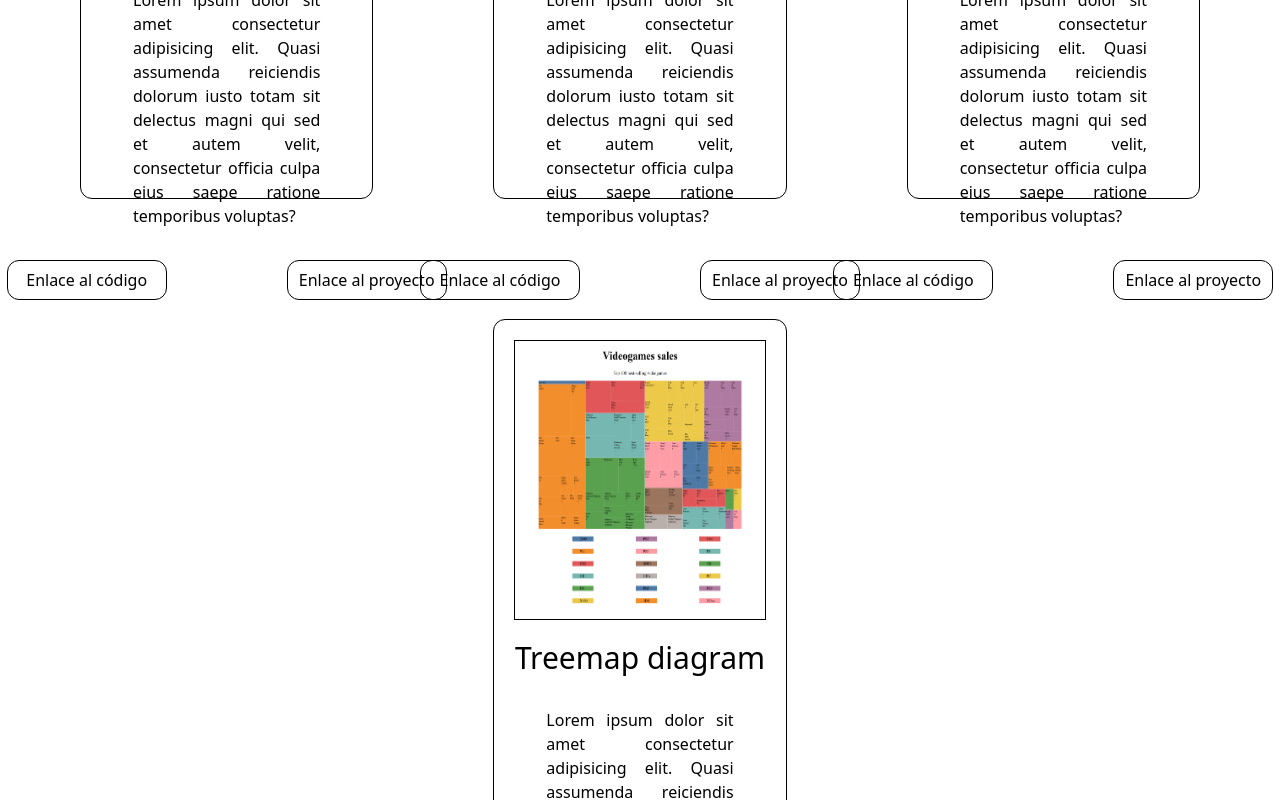
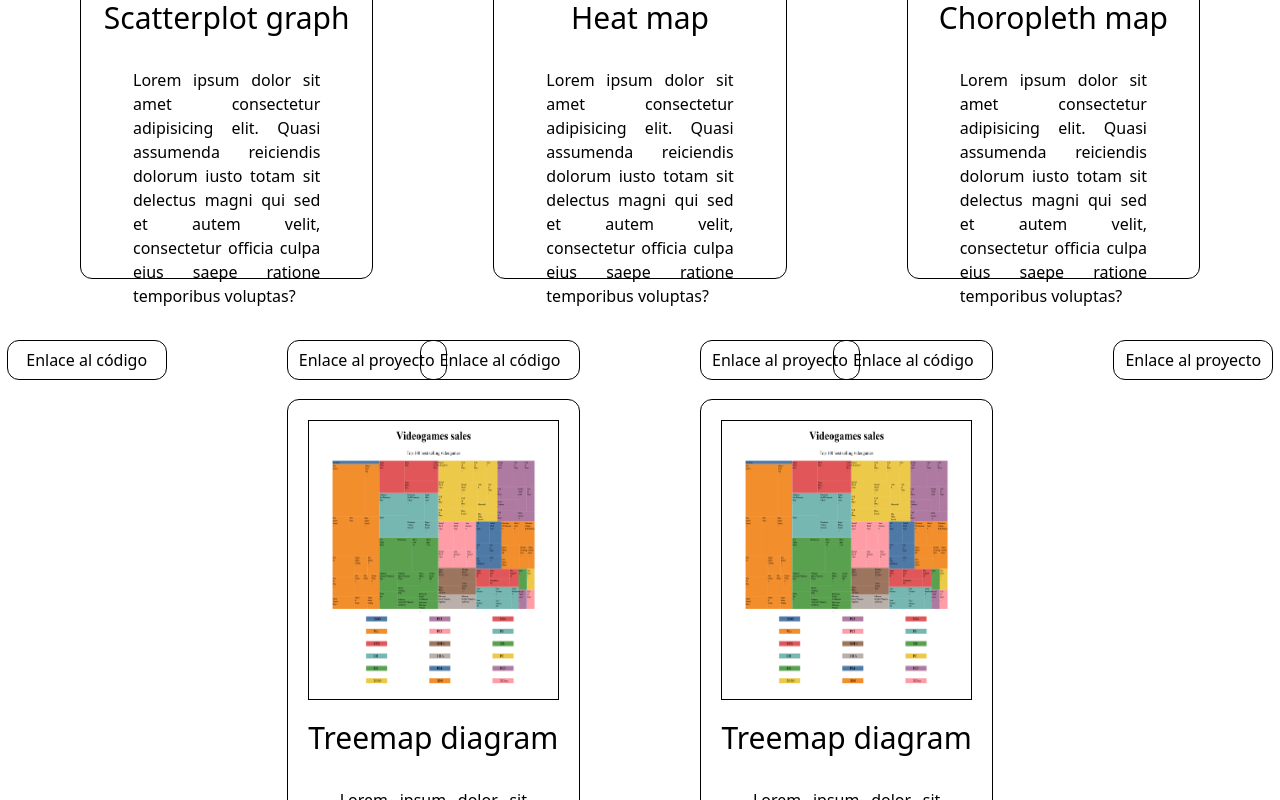
Before and after one commit to Dev-id-A/personal-portfolio, a React (Vite) app: page /projects in a window 1280 px wide. Shown: the part 2289-3089 px from the top of the page. Built offline with nearby package versions, Linux system fonts and the light colour scheme.

Commit message:
All projects displayed

```diff
--- a/pages/Projects.jsx
+++ b/pages/Projects.jsx
@@ -1,4 +1,4 @@
-import { useState } from "react";
+import { use, useState } from "react";
 import Project from "../src/assets/Project/Project";
 import { ProjectData } from "../src/assets/Project/ProjectData";
 
@@ -9,11 +9,11 @@ function Projects({fadeLan, changeLan }) {
     <main id="projects-main" className={`px-20 transition-opacity duration-300 ${fadeLan ? "opacity-0":"opacity-100"}`}>
       <h1 id="projects-title" className="text-center text-5xl mt-10">{changeLan == "es" ? "Proyectos":"Projects"}</h1>
 
-      <section id="project-btn-section" className="flex flex-cols justify-center mt-30 gap-20 text-center text-3xl">
+        <section id="project-btn-section" className="flex flex-cols justify-center mt-30 gap-20 text-center text-3xl">
 
-        <button id="all" className="border hover:cursor-pointer rounded-2xl p-3">{changeLan == "es" ? "Todos los proyectos":"All projects"}</button>
-        <button id="certifications" className="border hover:cursor-pointer rounded-2xl p-3" onClick={()=>setCertifications(!certifications)}>
-          {changeLan == "es" ? "Certificados":"Certifications"}</button>
+          <button id="all" className="border hover:cursor-pointer rounded-2xl p-3">{changeLan == "es" ? "Todos los proyectos":"All projects"}</button>
+          <button id="certifications" className="border hover:cursor-pointer rounded-2xl p-3" onClick={()=>setCertifications(!certifications)}>
+            {changeLan == "es" ? "Certificados":"Certifications"}</button>
 
         </section>
 
@@ -24,21 +24,15 @@ function Projects({fadeLan, changeLan }) {
             <button className="border hover:cursor-pointer rounded-2xl p-3">Data visualization</button>
           </div>
 
-          <section className="grid grid-cols-3 gap-30">
+        <section className="grid grid-cols-6 gap-30 place-items-center mt-20 pb-20">
            {ProjectData.map((project, i)=>
               <Project key={i} projectName={project.alt} src={project.src}
               githubLink={project.githubLink} pagesLink={project.pagesLink}
-              changeLan={changeLan} divClass={i === ProjectData.length - 1 && ProjectData.length % 3 == 1 ? "col-span-1 col-start-2":"" }/>
+              changeLan={changeLan} divClass={
+                i === ProjectData.length-2 && ProjectData.length % 3 == 2 ? "col-start-2":
+                i === ProjectData.length - 1 && ProjectData.length % 3 == 1 ? "col-start-3":"" }/>
            )}
-           </section>
-      {/* <section id="projects-section" className="grid grid-cols-6 place-items-center mt-20 gap-6">
-        <Project changeLan={changeLan} divClass={"col-span-2"}></Project>
-        <Project divClass={"col-span-2"}></Project>
-        <Project divClass={"col-span-2"}></Project>
-        <Project divClass={"col-span-3"}></Project>
-        <Project divClass={"col-span-3"}></Project>
-      </section> */}
-
+        </section>
 
     </main>
   )
--- a/src/assets/Project/Project.jsx
+++ b/src/assets/Project/Project.jsx
@@ -1,7 +1,7 @@
 function Project({projectName, description, divClass, changeLan, src, githubLink, pagesLink}) {
   return (
-    <div id="project" className={`border h-150 w-full p-5 rounded-xl ${divClass}`}>
-        <img src={src} className="flex border h-70 w-full self-center"/>
+    <div id="project" className={`border h-150 w-full p-5 rounded-xl col-span-2 ${divClass}`}>
+        <img src={src} className="mx-auto border h-70 w-120"/>
         <h1 className="text-center text-3xl mt-5">{projectName}</h1>
         <p className="p-8 text-justify">Lorem ipsum dolor sit amet consectetur adipisicing elit. Quasi assumenda reiciendis dolorum iusto totam sit delectus magni qui sed et autem velit, consectetur officia culpa eius saepe ratione temporibus voluptas?</p>
 
--- a/src/assets/Project/ProjectData.jsx
+++ b/src/assets/Project/ProjectData.jsx
@@ -8,5 +8,6 @@ export const ProjectData = [
     {src: "src/assets/Project/ProjectsImg/scatterplot-graph.png", alt: "Scatterplot graph", descriptionES: "", descriptionEN:"", type:"Data visualization", githubLink: "https://github.com/Dev-id-A/scatterplot-graph", pagesLink:"https://dev-id-a.github.io/scatterplot-graph/",},
     {src: "src/assets/Project/ProjectsImg/heat-map.png", alt: "Heat map", descriptionES: "", descriptionEN:"", type:"Data visualization", githubLink: "https://github.com/Dev-id-A/heat-map", pagesLink:"https://dev-id-a.github.io/heat-map/",},
     {src: "src/assets/Project/ProjectsImg/choropleth-map.png", alt: "Choropleth map", descriptionES: "", descriptionEN:"", type:"Data visualization", githubLink: "https://github.com/Dev-id-A/choropleth-map", pagesLink:"https://dev-id-a.github.io/choropleth-map/",},
+    {src: "src/assets/Project/ProjectsImg/treemap-diagram.png", alt: "Treemap diagram", descriptionES: "", descriptionEN:"", type:"Data visualization", githubLink: "https://github.com/Dev-id-A/treemap-diagram", pagesLink:"https://dev-id-a.github.io/treemap-diagram/",},
     {src: "src/assets/Project/ProjectsImg/treemap-diagram.png", alt: "Treemap diagram", descriptionES: "", descriptionEN:"", type:"Data visualization", githubLink: "https://github.com/Dev-id-A/treemap-diagram", pagesLink:"https://dev-id-a.github.io/treemap-diagram/",}
 ];
```
